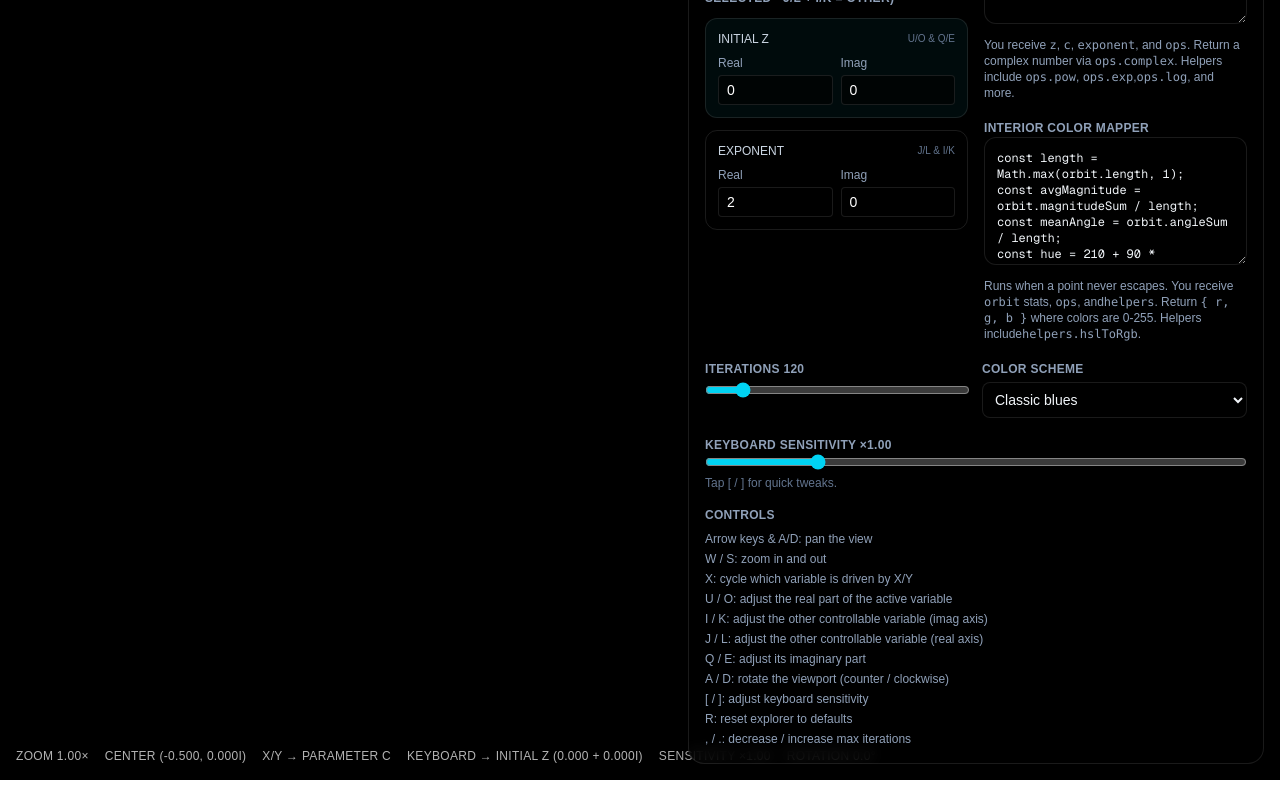
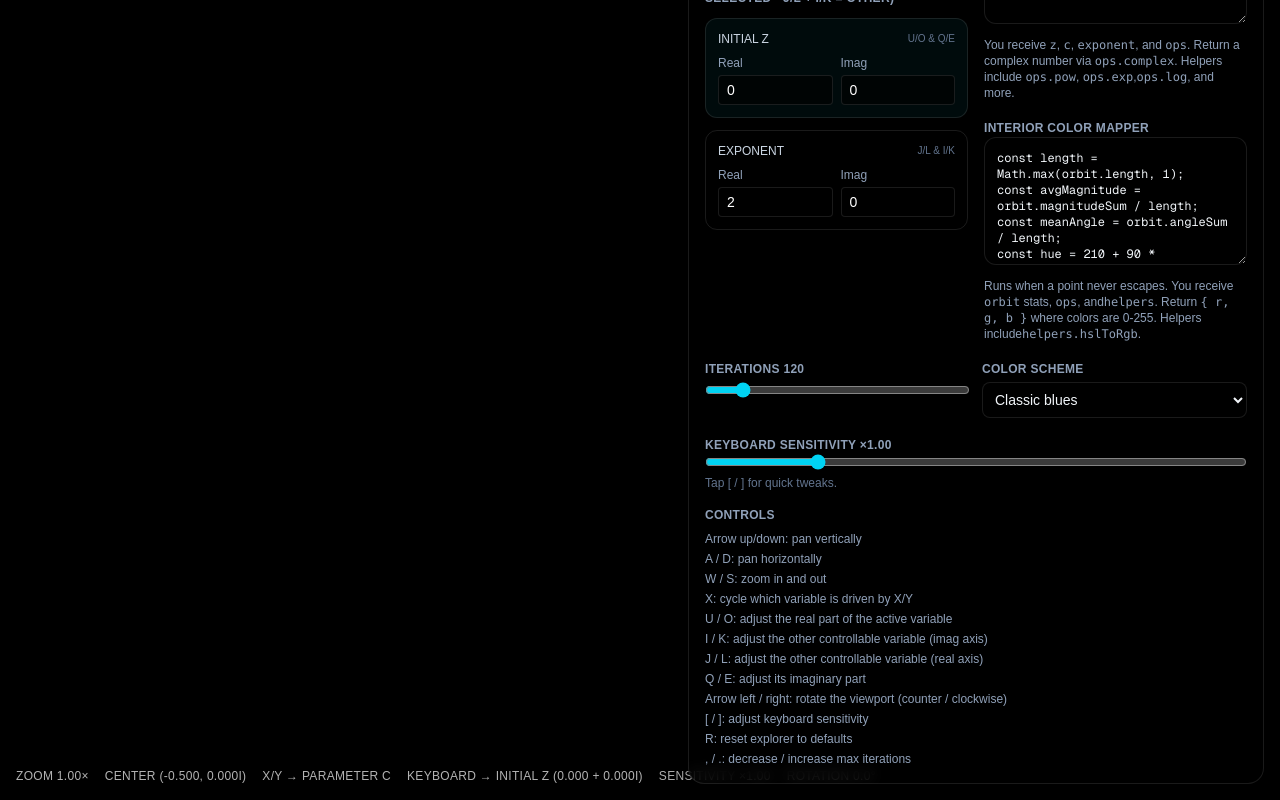
Before and after one commit to Dillxn/fractal-explorer, a Next.js app: page / in a window 1280 px wide. Shown: the part 309-1109 px from the top of the page. Built offline with nearby package versions, Linux system fonts and the light colour scheme.

Commit message:
feat: remap horizontal pan and rotation keys

```diff
--- a/app/page.tsx
+++ b/app/page.tsx
@@ -204,14 +204,15 @@ function FractalExplorer() {
 
   const controls = useMemo(
     () => [
-      "Arrow keys & A/D: pan the view",
+      "Arrow up/down: pan vertically",
+      "A / D: pan horizontally",
       "W / S: zoom in and out",
       "X: cycle which variable is driven by X/Y",
       "U / O: adjust the real part of the active variable",
       "I / K: adjust the other controllable variable (imag axis)",
       "J / L: adjust the other controllable variable (real axis)",
       "Q / E: adjust its imaginary part",
-      "A / D: rotate the viewport (counter / clockwise)",
+      "Arrow left / right: rotate the viewport (counter / clockwise)",
       "[ / ]: adjust keyboard sensitivity",
       "R: reset explorer to defaults",
       ", / .: decrease / increase max iterations",
@@ -368,8 +369,8 @@ function FractalExplorer() {
         if (pressed.has("arrowdown") && !pressed.has("arrowup")) {
           screenDeltaY += panStep;
         }
-        const leftActive = pressed.has("arrowleft") || pressed.has("a");
-        const rightActive = pressed.has("arrowright") || pressed.has("d");
+        const leftActive = pressed.has("a");
+        const rightActive = pressed.has("d");
         if (leftActive && !rightActive) {
           screenDeltaX -= panStep;
         }
@@ -460,10 +461,10 @@ function FractalExplorer() {
 
         const rotationStep = 0.02 * sensitivity;
         let rotationDelta = 0;
-        if (pressed.has("a") && !pressed.has("d")) {
+        if (pressed.has("arrowleft") && !pressed.has("arrowright")) {
           rotationDelta -= rotationStep;
         }
-        if (pressed.has("d") && !pressed.has("a")) {
+        if (pressed.has("arrowright") && !pressed.has("arrowleft")) {
           rotationDelta += rotationStep;
         }
         if (rotationDelta !== 0) {
```
Also changed, not shown: 1 other file (tests, documents, lock files or other folders).
